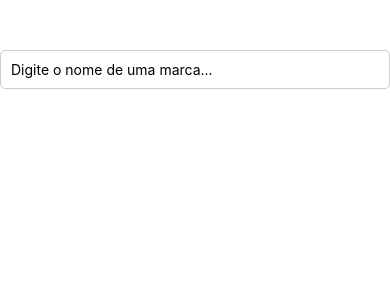
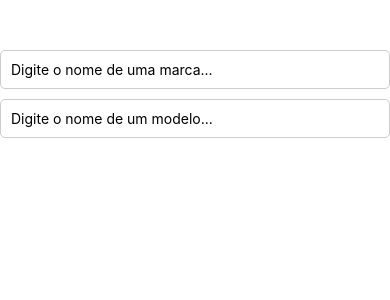
Before and after one commit to EduBarreira1212/FIPE-app, a React Native app: screen / in a window 390 px wide. Shown: the top 300 px of the page. Built offline with nearby package versions, Linux system fonts and the light colour scheme.

Commit message:
feat: add model search functionality with axios integration

```diff
--- a/src/App.tsx
+++ b/src/App.tsx
@@ -17,7 +17,11 @@ const App = () => {
   const [brands, setBrands] = useState<string[]>([]);
   const [loading, setLoading] = useState(false);
 
-  const fetchCountries = async (search: string) => {
+  const [modelQuery, setModelQuery] = useState('');
+  const [models, setModels] = useState<string[]>([]);
+  const [loadingModels, setLoadingModels] = useState(false);
+
+  const fetchBrands = async (search: string) => {
     if (!search) {
       setBrands([]);
       return;
@@ -40,18 +44,50 @@ const App = () => {
     }
   };
 
+  const fetchModels = async (search: string) => {
+    if (!search) {
+      setModels([]);
+      return;
+    }
+
+    setLoadingModels(true);
+
+    try {
+      const res = await axios.get(
+        `https://vpic.nhtsa.dot.gov/api/vehicles/getmodelsformake/${search}?format=json`
+      );
+
+      const names = res.data.results.map((item: any) => item.MakeName);
+      console.log(names);
+      setBrands(names);
+    } catch (error) {
+      setBrands([]);
+    } finally {
+      setLoading(false);
+    }
+  };
+
   const handleChange = (text: string) => {
     setQuery(text);
     clearTimeout(timeout);
 
     timeout = setTimeout(() => {
-      fetchCountries(text);
+      fetchModels(text);
     }, 500);
   };
 
-  const handleSelect = (brand: string) => {
-    setQuery(brand);
-    setBrands([]);
+  const handleModelChange = (text: string) => {
+    setModelQuery(text);
+    clearTimeout(timeout);
+
+    timeout = setTimeout(() => {
+      fetchModels(text);
+    }, 500);
+  };
+
+  const handleSelect = (model: string) => {
+    setModelQuery(model);
+    setModels([]);
   };
 
   return (
@@ -68,6 +104,27 @@ const App = () => {
       {!loading && brands.length > 0 && (
         <FlatList
           data={brands}
+          keyExtractor={(item) => item}
+          renderItem={({ item }) => (
+            <TouchableOpacity onPress={() => handleSelect(item)} style={styles.option}>
+              <Text>{item}</Text>
+            </TouchableOpacity>
+          )}
+        />
+      )}
+
+      <TextInput
+        placeholder="Digite o nome de um modelo..."
+        value={modelQuery}
+        onChangeText={handleModelChange}
+        style={styles.input}
+      />
+
+      {loadingModels && <ActivityIndicator size="small" color="#000" />}
+
+      {!loadingModels && models.length > 0 && (
+        <FlatList
+          data={models}
           keyExtractor={(item) => item}
           renderItem={({ item }) => (
             <TouchableOpacity onPress={() => handleSelect(item)} style={styles.option}>
```
